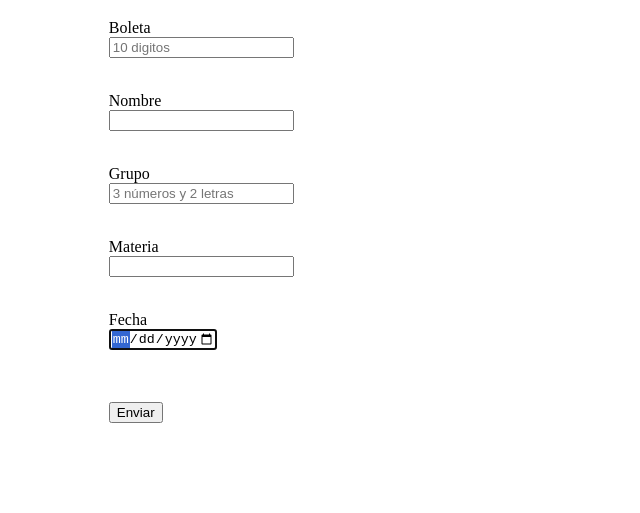
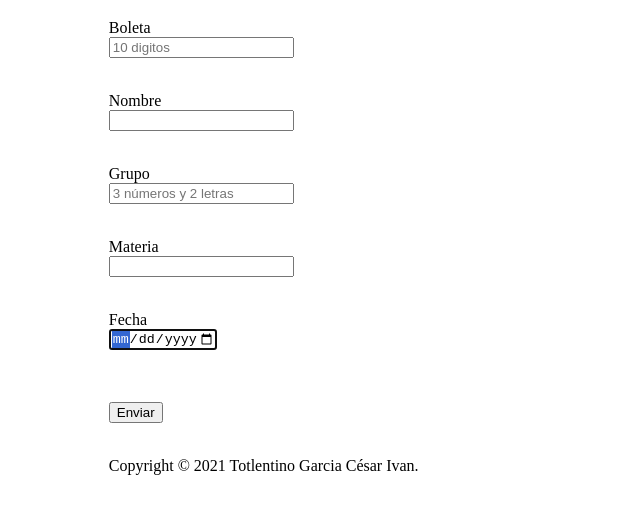
Before and after one commit to NorthonRNG/NorthonRNG.github.io, a plain HTML site: page index.html in a window 1280 px wide. Shown: the part 69-582 px from the top of the page, without its empty margins (319-959 px from the left). Drawn offline with Linux system fonts and the light colour scheme.

Commit message:
Update index.html

```diff
--- a/index.html
+++ b/index.html
@@ -60,6 +60,9 @@
             </p>
             <br>
                 <output Id="enviar"></output>
+         <footer>
+            Copyright &copy; 2021 Totlentino Garcia César Ivan.
+        </footer>
     </form>
         <script src="js/CtrlEnviar.js"></script>
     </body>
```
